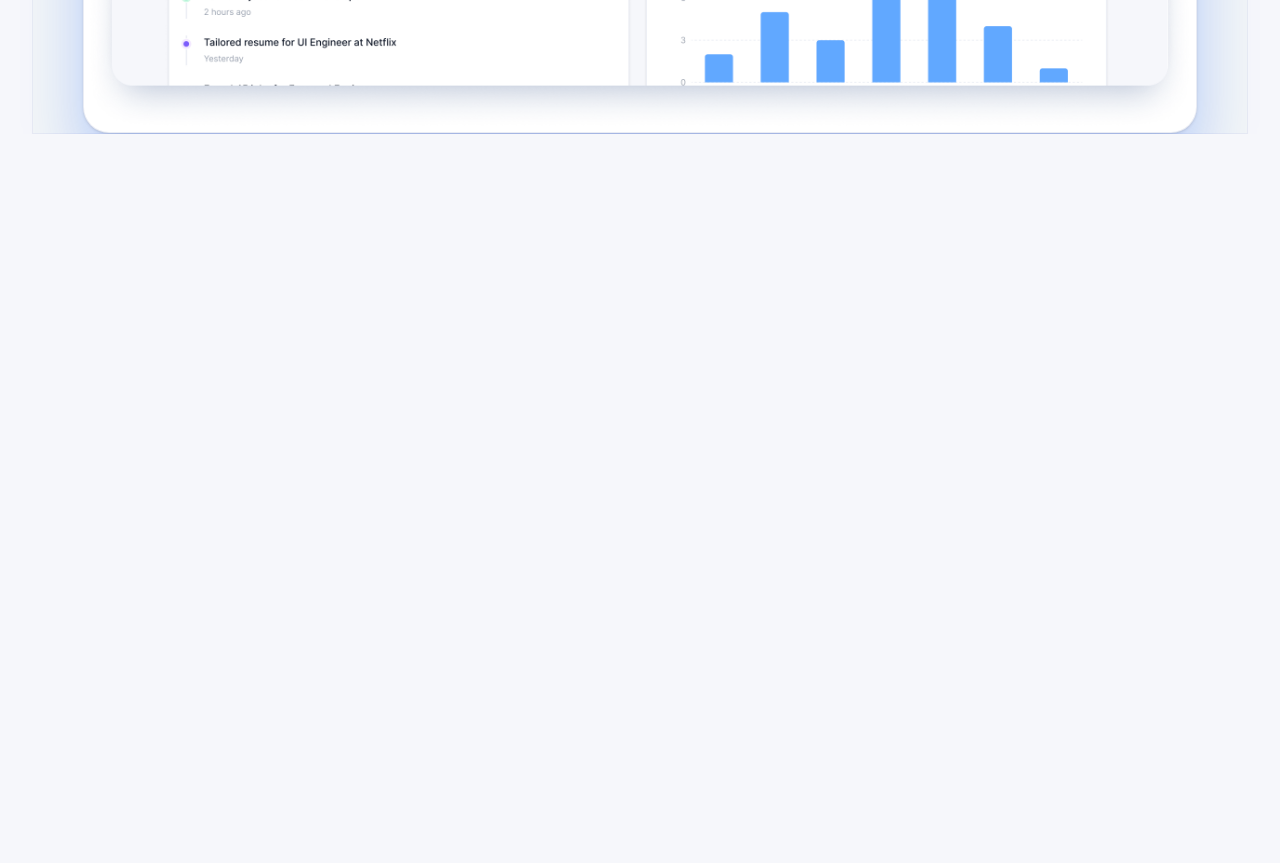
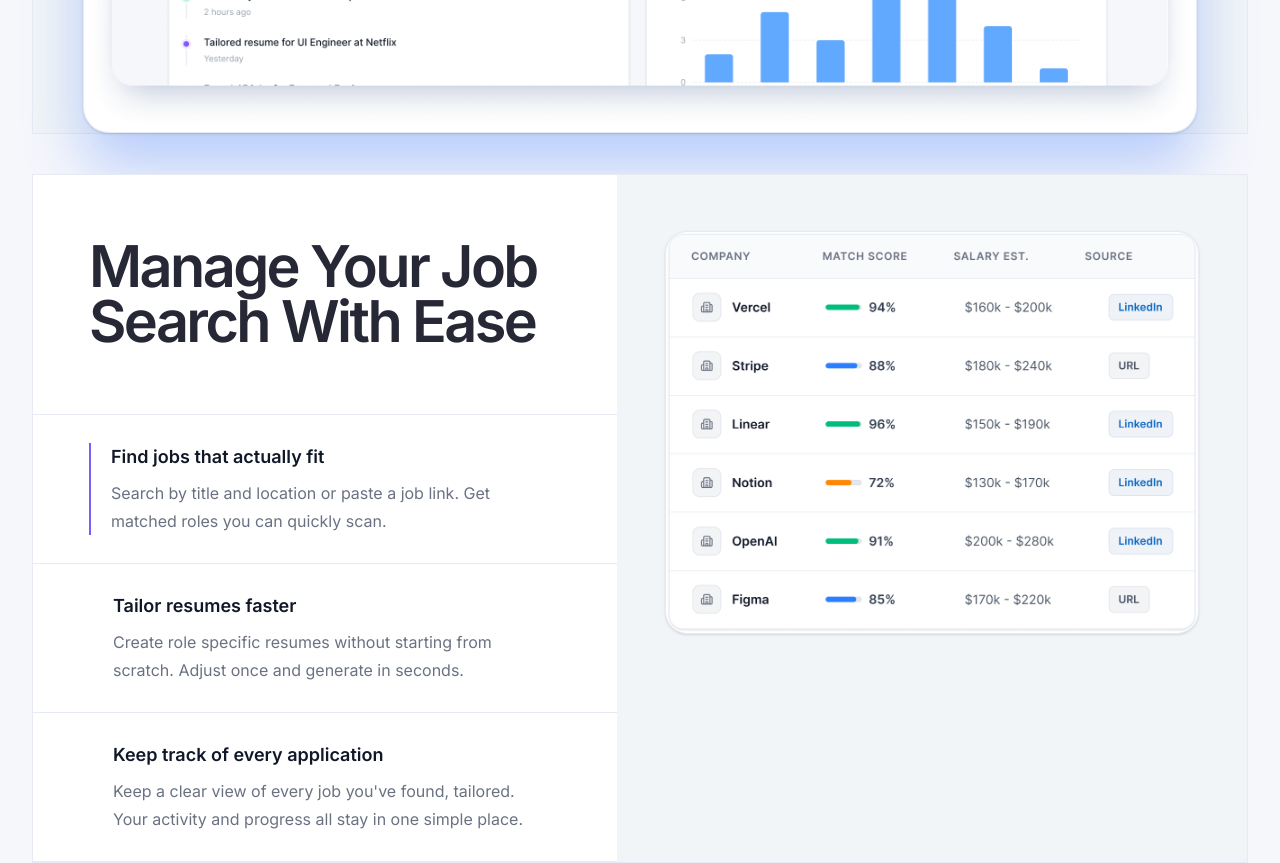
Before and after one commit to clmnth/job-application-platform, a Next.js app: page / in a window 1280 px wide. Shown: the part 1060-1923 px from the top of the page. Before the commit the page ends 1194 px from the top, so only its background shows below. Built offline with nearby package versions, Linux system fonts and the light colour scheme.

Commit message:
feat: add HowItWorks component and integrate into Home page layout

```diff
--- a/app/page.tsx
+++ b/app/page.tsx
@@ -1,13 +1,14 @@
 import { Hero } from "@/components/homepage/Hero";
+import { HowItWorks } from "@/components/homepage/HowItWorks";
 import { Navbar } from "@/components/layout/Navbar";
-
 
 function Home() {
   return (
     <>
       <Navbar />
       <main className="pb-0">
-       <Hero/>
+        <Hero />
+        <HowItWorks />
       </main>
     </>
   );
--- /dev/null
+++ b/components/homepage/HowItWorks.tsx
@@ -0,0 +1,69 @@
+import Image from "next/image";
+
+const workflowItems = [
+  {
+    title: "Find jobs that actually fit",
+    description:
+      "Search by title and location or paste a job link. Get matched roles you can quickly scan.",
+  },
+  {
+    title: "Tailor resumes faster",
+    description:
+      "Create role specific resumes without starting from scratch. Adjust once and generate in seconds.",
+  },
+  {
+    title: "Keep track of every application",
+    description:
+      "Keep a clear view of every job you've found, tailored. Your activity and progress all stay in one simple place.",
+  },
+];
+
+export function HowItWorks() {
+  return (
+    <section className="px-4 pt-8 sm:px-6 sm:pt-10 lg:px-8">
+      <div className="landing-panel landing-grid mx-auto grid max-w-360 overflow-hidden lg:grid-cols-[1fr_1.08fr]">
+        <div className="bg-surface">
+          <div className="border-b border-border px-9 py-9 sm:px-12 sm:py-12 lg:px-14 lg:py-16">
+            <h2 className="max-w-md text-[clamp(2.2rem,5vw,3.6rem)] font-semibold leading-[0.96] tracking-[-0.045em] text-text-slate">
+              Manage Your Job Search With Ease
+            </h2>
+          </div>
+
+          <div>
+            {workflowItems.map((item, index) => (
+              <div
+                key={item.title}
+                className="border-b border-border px-9 py-7 sm:px-12 lg:px-14"
+              >
+                <div
+                  className={`max-w-md ${
+                    index === 0 ? "border-l-2 border-accent pl-5" : "pl-6"
+                  }`}
+                >
+                  <h3 className="text-lg font-semibold leading-7 text-text-primary">
+                    {item.title}
+                  </h3>
+                  <p className="mt-2 text-base leading-7 text-text-secondary">
+                    {item.description}
+                  </p>
+                </div>
+              </div>
+            ))}
+          </div>
+        </div>
+
+        <div className="bg-surface-tertiary px-6 py-10 sm:px-10 sm:py-12 lg:px-12 lg:py-14">
+          <div className="landing-card-shadow overflow-hidden rounded-[22px] border border-border bg-surface">
+            <Image
+              src="/jobs-lists.png"
+              alt="Job matches list interface"
+              width={2364}
+              height={1778}
+              className="h-auto w-full"
+            />
+          </div>
+        </div>
+      </div>
+    </section>
+  );
+}
--- a/components/layout/Navbar.tsx
+++ b/components/layout/Navbar.tsx
@@ -11,57 +11,42 @@
   },
   {
     href: "/find-jobs",
-    label: "Find Jobs"
+    label: "Find Jobs",
   },
   {
     href: "/profile",
-    label: "Profile"
-  }
-]
+    label: "Profile",
+  },
+];
 
 export function Navbar() {
-   const pathname = usePathname();
+  const pathname = usePathname();
   return (
-
-
-    // <nav className="bg-white shadow">
-    //   <div className="max-w-7xl mx-auto px-4 sm:px-6 lg:px-8">
-    //     <div className="flex justify-between h-16">
-    //       <div className="flex">
-    //         <div className="flex-shrink-0 flex items-center">
-    //           <h1 className="text-xl font-bold text-gray-900">JobPilot</h1>
-    //         </div>
-    //       </div>
-    //     </div>
-    //   </div>
-    // </nav>
     <header className="border-b border-border bg-surface">
       <div className="mx-auto flex h-16 max-w-360 items-center justify-between gap-4 px-4 sm:px-6 lg:px-8">
         <Logo priority />
         <nav className="hidden items-center gap-8 md:flex">
           {NAV_ITEMS.map((item) => {
-            const isActive = item.href === "/find-jobs"
-            ? pathname.startsWith("/find-jobs")
-            : pathname === item.href;
+            const isActive =
+              item.href === "/find-jobs"
+                ? pathname.startsWith("/find-jobs")
+                : pathname === item.href;
 
-            return(
+            return (
               <Link
                 key={item.href}
                 href={item.href}
                 className={[
                   "text-sm font-medium transition-colors",
                   isActive
-                  ? "text-accent"
-                  : "text-text-dark hover:text-text-primary"
+                    ? "text-accent"
+                    : "text-text-dark hover:text-text-primary",
                 ].join(" ")}
               >
                 {item.label}
               </Link>
-            )
-
+            );
           })}
-
-
         </nav>
         {/* TODO: isAuthenticated layout */}
       </div>
```
Also changed, not shown: public/jobs-lists.png (added).
